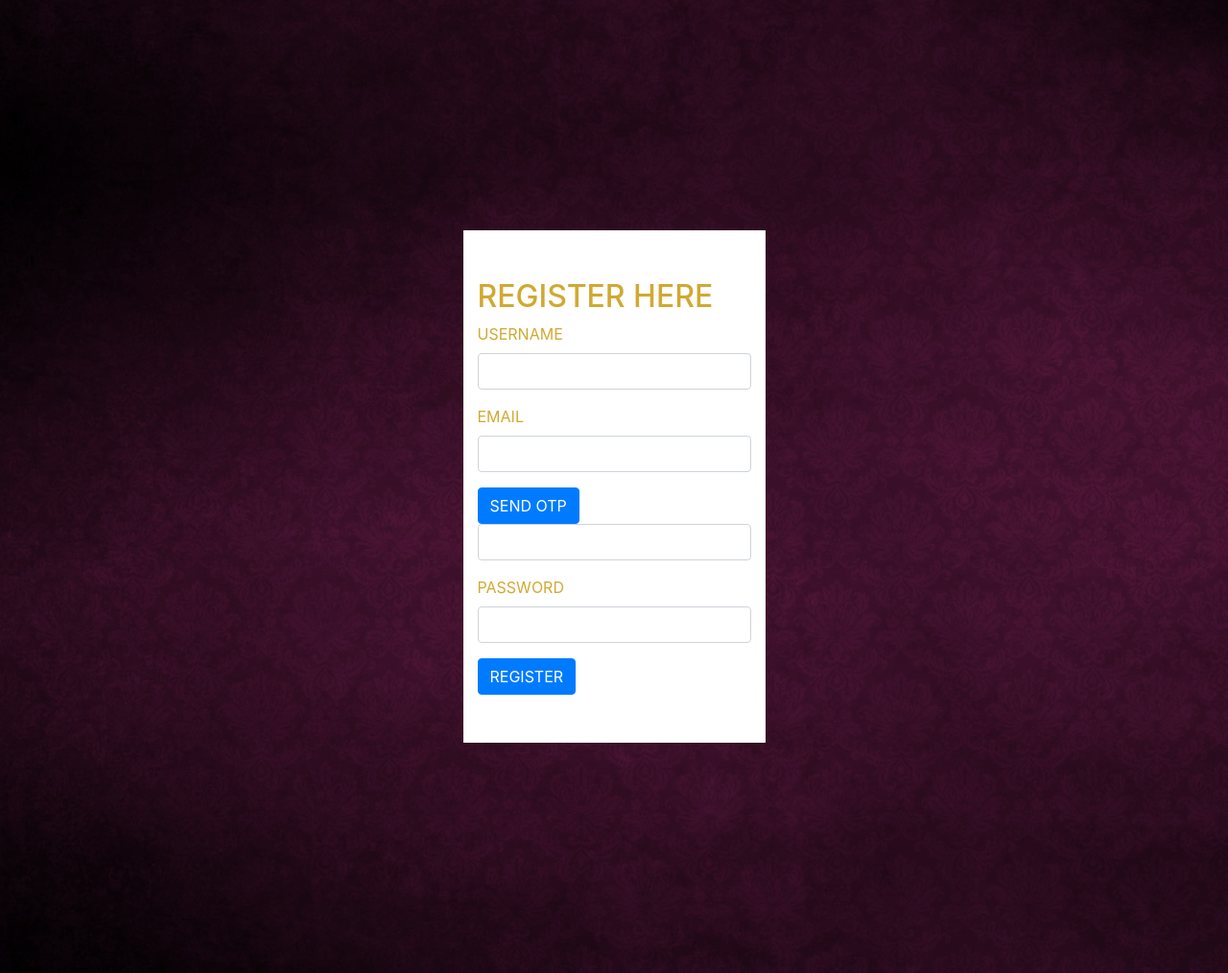
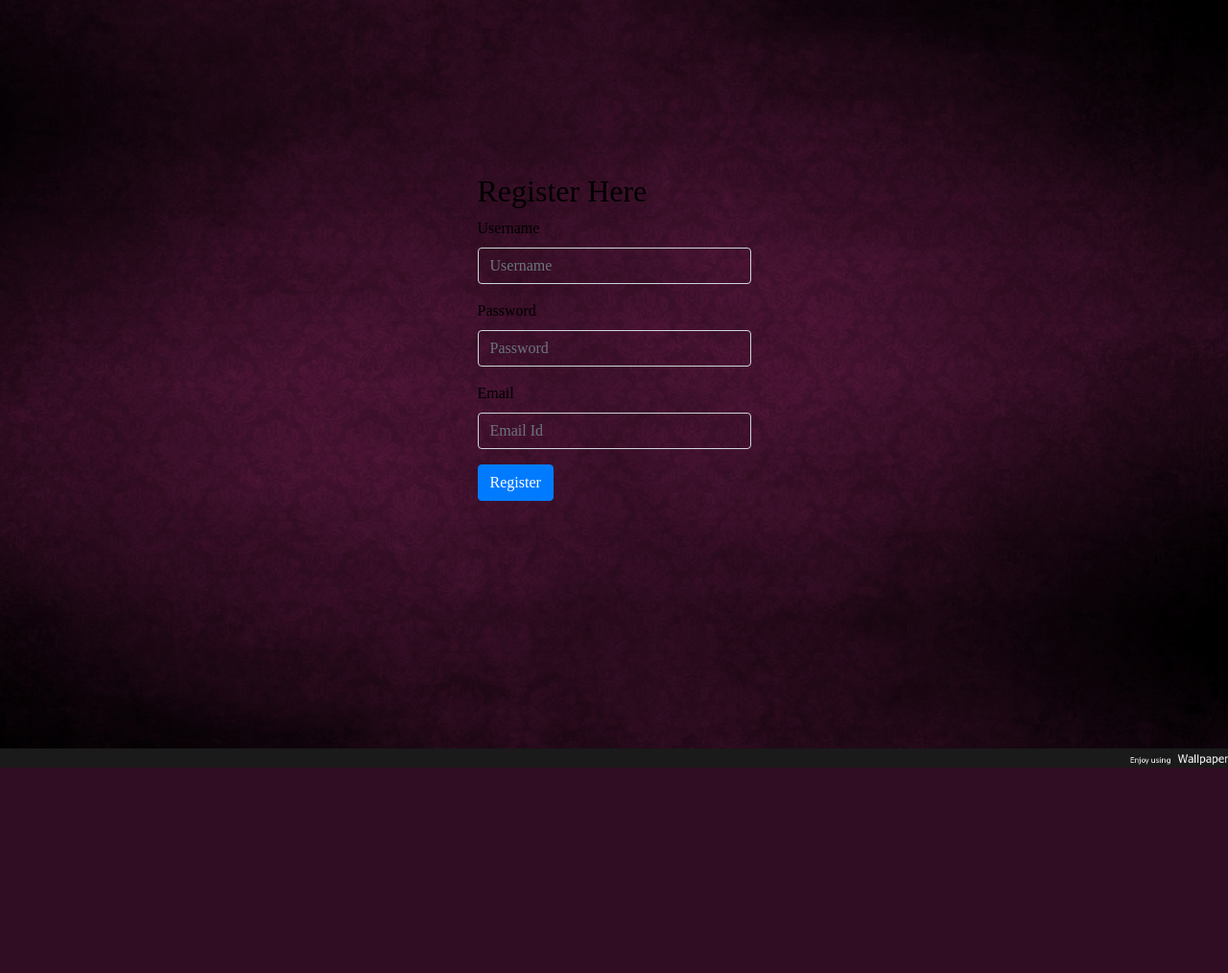
Before and after one commit to bharath2612/student-db, a PHP site: page /register.php in a window 1280 px wide. Shown: the whole page at 96% size. After the commit the page ends 800 px from the top, so only its background shows below. Run offline with PHP 8.4, Linux system fonts and the light colour scheme.

Commit message:
Add files via upload

```diff
--- a/register.php
+++ b/register.php
@@ -1,3 +1,4 @@
+
 <!DOCTYPE html>
 <html>
 <head>
@@ -9,26 +10,23 @@
 	<div class = "container">
    		<div class = "login-box">
 			<div class = "row">
-				<div style="margin: -60px auto;" class = "col-md-6 login-right">
-				<h2> REGISTER HERE </h2>
+				<div style="margin: 30px auto;" class = "col-md-6 login-right">
+				<h2> Register Here</h2>
 				<form action="registration.php" method="post">
 						<div class ="form-group">
-							<label> USERNAME </label>
-							<input type = "text" name = "user" class = "form-control" required>
+							<label> Username </label>
+							<input type = "text" name = "user" class = "form-control" required placeholder="Username">
 						</div>
 						<div class="form-group">
-							<label> EMAIL </label>
-							<input type = "text" name = "mail" class = "form-control" required>
-						</div>
-						<button type="submit" class="btn btn-primary"> SEND OTP </button>
-						<div class ="form-group">
-							<input type = "text" name = "user" class = "form-control" required>
+							<label> Password </label>
+							<input type = "password" name = "password" class = "form-control" required placeholder="Password">
 						</div>
 						<div class="form-group">
-							<label> PASSWORD </label>
-							<input type = "password" name = "password" class = "form-control" required>
+							<label> Email </label>
+							<input type = "text" name = "mail" class = "form-control" required placeholder="Email Id">
 						</div>
-					<button type="submit" class="btn btn-primary"> REGISTER </button>
+
+					<button type="submit" class="btn btn-primary"> Register </button>
 				</form>
 			</div>
 		</div>
--- a/registration.php
+++ b/registration.php
@@ -1,6 +1,7 @@
+
 <?php
 session_start();
-header('location:index.php');
+header('location:login.php');
 $con = mysqli_connect('localhost', 'root', '');
 mysqli_select_db($con, 'logon');
 $name = $_POST['user'];
--- a/styler.css
+++ b/styler.css
@@ -1,23 +1,44 @@
+
+*{
+	margin: 0;
+	padding: 0;
+	font-family: Century Gothic ;
+}
 body{
-	background: url(image.jpg);
+	background: url(image.jpg)no-repeat;
+	margin:0px;
+	padding: 0px;
+	height: 80px;
+	background-size: cover;
+	background-position: center;
+	background-repeat: no-repeat;
+	background-attachment: fixed;
+	overflow:hidden;
+
+
 }
 .row{
-	color: #d1a932;
+	color: black;
 }
 
 .login-box{
 	max-width: 600px;
 	float: none;
-	margin: 300px auto;
+	margin: 140px auto;
+	color: black;
+
+
 }
 .login-left{
-	background: rgba(211,211,211,0.5);
-	padding: 30px;
+	background-color : transparent;
+position: fixed;
+	padding: 10px;
+	color: black;
 }
 
 .login-right{
-	background: #fff;
-	padding: 50px;
+	background-color: transparent;
+	padding: 10px;
 }
 
 .form-control{
```
Also changed, not shown: styles.css (added, +96 -0 lines), stylo.css (added, +20 -0 lines), new.jpg.jpg (added), picture.jpg (added), validation.php (line endings or trailing spaces).
